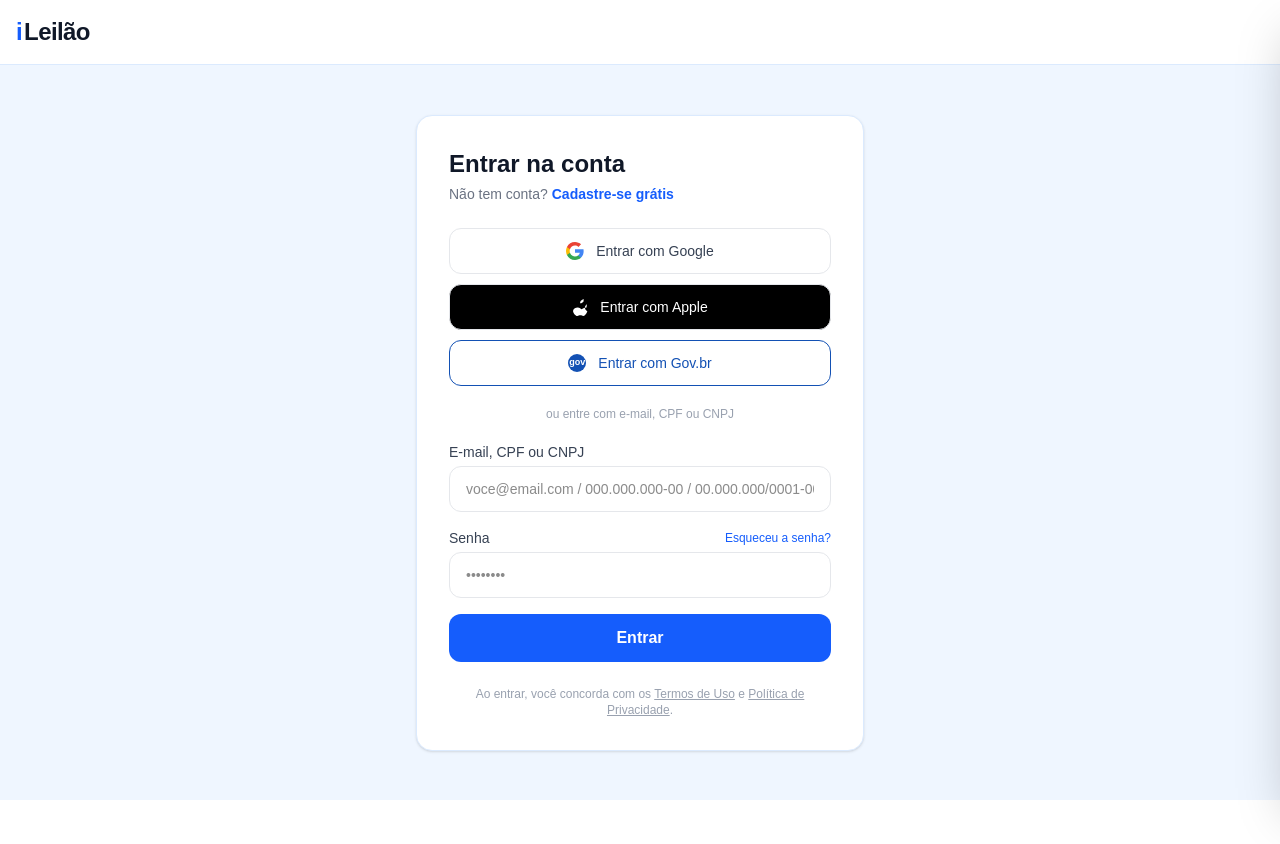
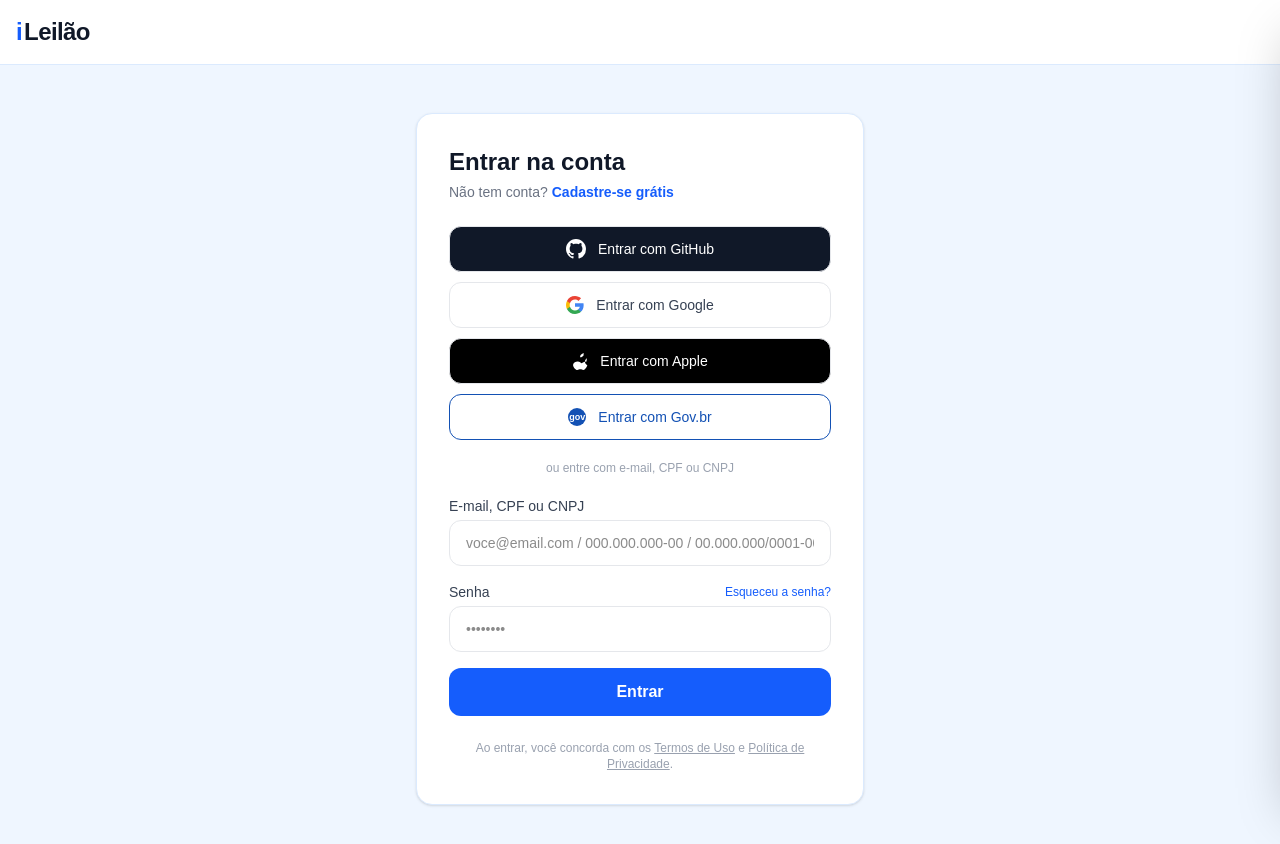
Before and after one commit to Eliasje0495/Ileilao, a Next.js app: page /auth/login in a window 1280 px wide. Shown: the top 844 px of the page. Before the commit the page ends 800 px from the top, so only its background shows below. Built offline with nearby package versions, Linux system fonts and the light colour scheme; no server answers.

Commit message:
feat: GitHub login toevoegen

```diff
--- a/app/auth/login/page.tsx
+++ b/app/auth/login/page.tsx
@@ -77,6 +77,16 @@
 
           {/* Social / SSO buttons */}
           <div className="space-y-2.5 mb-5">
+            <button
+              type="button"
+              onClick={() => signIn("github", { callbackUrl: "/dashboard" })}
+              className="w-full flex items-center justify-center gap-3 border border-gray-200 bg-gray-900 hover:bg-black text-white font-medium py-3 rounded-xl transition text-sm"
+            >
+              <svg className="w-5 h-5" fill="currentColor" viewBox="0 0 24 24">
+                <path d="M12 0C5.37 0 0 5.37 0 12c0 5.31 3.435 9.795 8.205 11.385.6.105.825-.255.825-.57 0-.285-.015-1.23-.015-2.235-3.015.555-3.795-.735-4.035-1.41-.135-.345-.72-1.41-1.23-1.695-.42-.225-1.02-.78-.015-.795.945-.015 1.62.87 1.845 1.23 1.08 1.815 2.805 1.305 3.495.99.105-.78.42-1.305.765-1.605-2.67-.3-5.46-1.335-5.46-5.925 0-1.305.465-2.385 1.23-3.225-.12-.3-.54-1.53.12-3.18 0 0 1.005-.315 3.3 1.23.96-.27 1.98-.405 3-.405s2.04.135 3 .405c2.295-1.56 3.3-1.23 3.3-1.23.66 1.65.24 2.88.12 3.18.765.84 1.23 1.905 1.23 3.225 0 4.605-2.805 5.625-5.475 5.925.435.375.81 1.095.81 2.22 0 1.605-.015 2.895-.015 3.3 0 .315.225.69.825.57A12.02 12.02 0 0024 12c0-6.63-5.37-12-12-12z"/>
+              </svg>
+              Entrar com GitHub
+            </button>
             <button
               type="button"
               onClick={() => signIn("google", { callbackUrl: "/dashboard" })}
--- a/app/auth/register/page.tsx
+++ b/app/auth/register/page.tsx
@@ -98,6 +98,16 @@
 
           {/* Social / SSO buttons */}
           <div className="space-y-2.5 mb-5">
+            <button
+              type="button"
+              onClick={() => signIn("github", { callbackUrl: "/onboarding" })}
+              className="w-full flex items-center justify-center gap-3 border border-gray-200 bg-gray-900 hover:bg-black text-white font-medium py-3 rounded-xl transition text-sm"
+            >
+              <svg className="w-5 h-5" fill="currentColor" viewBox="0 0 24 24">
+                <path d="M12 0C5.37 0 0 5.37 0 12c0 5.31 3.435 9.795 8.205 11.385.6.105.825-.255.825-.57 0-.285-.015-1.23-.015-2.235-3.015.555-3.795-.735-4.035-1.41-.135-.345-.72-1.41-1.23-1.695-.42-.225-1.02-.78-.015-.795.945-.015 1.62.87 1.845 1.23 1.08 1.815 2.805 1.305 3.495.99.105-.78.42-1.305.765-1.605-2.67-.3-5.46-1.335-5.46-5.925 0-1.305.465-2.385 1.23-3.225-.12-.3-.54-1.53.12-3.18 0 0 1.005-.315 3.3 1.23.96-.27 1.98-.405 3-.405s2.04.135 3 .405c2.295-1.56 3.3-1.23 3.3-1.23.66 1.65.24 2.88.12 3.18.765.84 1.23 1.905 1.23 3.225 0 4.605-2.805 5.625-5.475 5.925.435.375.81 1.095.81 2.22 0 1.605-.015 2.895-.015 3.3 0 .315.225.69.825.57A12.02 12.02 0 0024 12c0-6.63-5.37-12-12-12z"/>
+              </svg>
+              Cadastrar com GitHub
+            </button>
             <button
               type="button"
               onClick={() => signIn("google", { callbackUrl: "/onboarding" })}
--- a/lib/auth.ts
+++ b/lib/auth.ts
@@ -2,6 +2,7 @@
 import CredentialsProvider from "next-auth/providers/credentials";
 import GoogleProvider from "next-auth/providers/google";
 import AppleProvider from "next-auth/providers/apple";
+import GitHubProvider from "next-auth/providers/github";
 import bcrypt from "bcryptjs";
 import { prisma } from "@/lib/prisma";
 import { Role, KycStatus } from "@prisma/client";
@@ -54,6 +55,10 @@
     AppleProvider({
       clientId: process.env.APPLE_ID!,
       clientSecret: process.env.APPLE_SECRET!,
+    }),
+    GitHubProvider({
+      clientId: process.env.GITHUB_CLIENT_ID!,
+      clientSecret: process.env.GITHUB_CLIENT_SECRET!,
     }),
     // Gov.br OAuth2 — Login com Gov.br (acesso.gov.br)
     {
@@ -149,7 +154,7 @@
   callbacks: {
     async signIn({ user, account }) {
       // OAuth providers: upsert user on first sign-in
-      const oauthProviders = ["govbr", "google", "apple"];
+      const oauthProviders = ["govbr", "google", "apple", "github"];
       if (account && oauthProviders.includes(account.provider) && user.email) {
         const existing = await prisma.user.findUnique({ where: { email: user.email } });
         if (!existing) {
```
